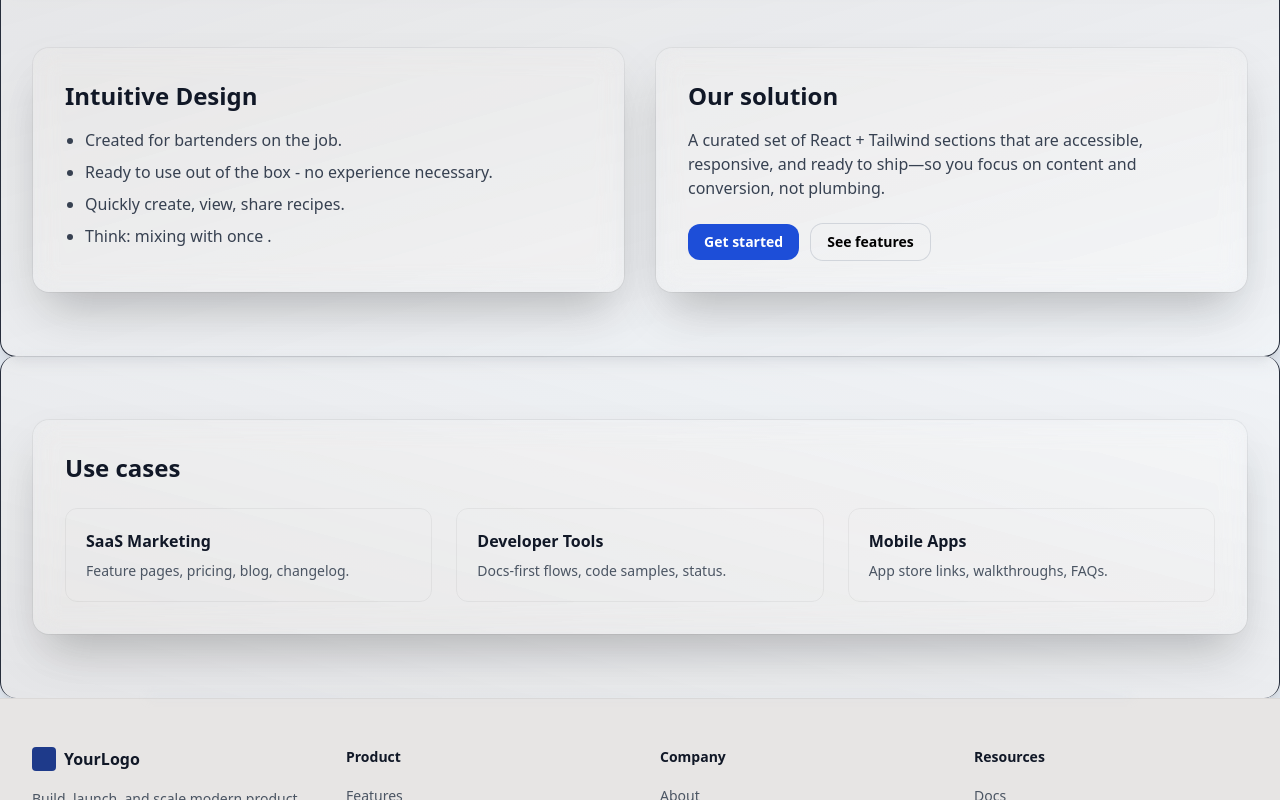
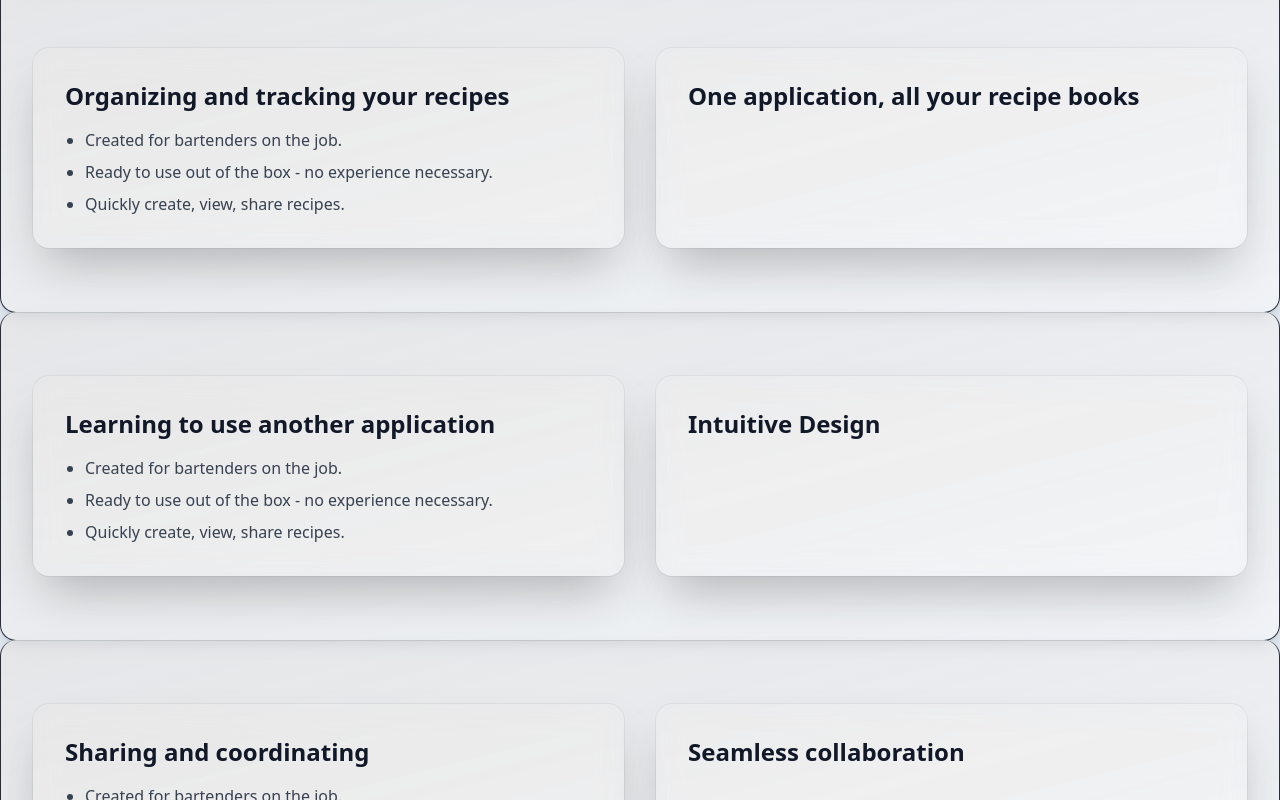
Before and after one commit to JoHeyJo/sling-it-product-site, a React (Vite) app: page / in a window 1280 px wide. Shown: the part 1180-1980 px from the top of the page. Built offline with nearby package versions, Linux system fonts and the light colour scheme.

Commit message:
DONE: Handling incoming data in ProblemsSolutions

```diff
--- a/src/components/Home.tsx
+++ b/src/components/Home.tsx
@@ -2,6 +2,7 @@ import ProblemSolution from "../sections/ProblemSolution";
 import Features from "../sections/Features";
 import UseCases from "../sections/UseCases";
 import Hero from "./Hero";
+import { problemsSolutions } from "../data/content";
 
 function Home() {
   return (
@@ -35,9 +36,16 @@ function Home() {
           },
         ]}
       />
-
       <Features />
-      <ProblemSolution />
+      {problemsSolutions.map((data, i) => (
+        <ProblemSolution
+        key={i}
+          problem={data.problem}
+          problems={data.problems}
+          solution={data.solution}
+          solutions={data.solutions}
+        />
+      ))}
       <UseCases />
     </>
   );
--- a/src/data/content.ts
+++ b/src/data/content.ts
@@ -18,6 +18,49 @@ export const features = [
     icon: "🧹",
     title: "Reduce clutter",
     blurb: "Write it down once and reuse.",
+  },
+];
+
+export const problemsSolutions = [
+  {
+    problem: "Organizing and tracking your recipes",
+    problems: [
+      "Created for bartenders on the job.",
+      "Ready to use out of the box - no experience necessary.",
+      "Quickly create, view, share recipes.",
+    ],
+    solution: "One application, all your recipe books",
+   solutions: []
+  },
+  {
+    problem: "Learning to use another application",
+    problems: [
+      "Created for bartenders on the job.",
+      "Ready to use out of the box - no experience necessary.",
+      "Quickly create, view, share recipes.",
+    ],
+    solution: "Intuitive Design",
+   solutions: []
+  },
+  {
+    problem: "Sharing and coordinating",
+    problems: [
+      "Created for bartenders on the job.",
+      "Ready to use out of the box - no experience necessary.",
+      "Quickly create, view, share recipes.",
+    ],
+    solution: "Seamless collaboration",
+   solutions: []
+  },
+  {
+    problem: "Repetitive input",
+    problems: [
+      "Created for bartenders on the job.",
+      "Ready to use out of the box - no experience necessary.",
+      "Quickly create, view, share recipes.",
+    ],
+    solution: "Reduce clutter",
+   solutions: []
   },
 ];
 
--- a/src/sections/ProblemSolution.tsx
+++ b/src/sections/ProblemSolution.tsx
@@ -1,6 +1,24 @@
-import { bgGradient, cardBorder, cardDimensions, darkBgGradient, darkCardBorder } from "../styles";
+import {
+  bgGradient,
+  cardBorder,
+  cardDimensions,
+  darkBgGradient,
+  darkCardBorder,
+} from "../styles";
 
-export default function ProblemSolution() {
+type ProblemSolutionProps = {
+  problem: string;
+  problems: string[];
+  solution: string;
+  solutions: string[];
+};
+
+export default function ProblemSolution({
+  problem,
+  problems,
+  solution,
+  solutions,
+}: ProblemSolutionProps) {
   return (
     <section
       id="problem"
@@ -19,13 +37,12 @@ export default function ProblemSolution() {
           className="rounded-2xl shadow-2xl p-8 ring-1 ring-black/5 backdrop-blur-md dark:bg-gray-900/80 dark:ring-white/10"
         >
           <h2 className="text-2xl font-semibold text-gray-900 dark:text-white">
-            Intuitive Design
+            {problem}
           </h2>
           <ul className="mt-4 list-disc space-y-2 pl-5 text-gray-700 dark:text-gray-300">
-            <li>Created for bartenders on the job.</li>
-            <li>Ready to use out of the box - no experience necessary.</li>
-            <li>Quickly create, view, share recipes.</li>
-            <li>Think: mixing with once .</li>
+            {problems.map((problem, i) => (
+              <li key={i}>{problem}</li>
+            ))}
           </ul>
         </div>
         <div
@@ -33,14 +50,14 @@ export default function ProblemSolution() {
           className="rounded-2xl shadow-2xl p-8 ring-1 ring-black/5 backdrop-blur-md dark:bg-gray-900/80 dark:ring-white/10"
         >
           <h3 className="text-2xl font-semibold text-gray-900 dark:text-white">
-            Our solution
+            {solution}
           </h3>
-          <p className="mt-4 text-gray-700 dark:text-gray-300">
-            A curated set of React + Tailwind sections that are accessible,
-            responsive, and ready to ship—so you focus on content and
-            conversion, not plumbing.
-          </p>
-          <div className="mt-6 flex gap-3">
+          <ul className="mt-4 list-disc space-y-2 pl-5 text-gray-700 dark:text-gray-300">
+            {solutions.map((solution,i) => (
+              <li key={i}>{solution}</li>
+            ))}
+          </ul>
+          {/* <div className="mt-6 flex gap-3">
             <a
               href="#get-started"
               className="rounded-xl bg-blue-700 px-4 py-2 text-sm font-semibold hover:bg-blue-800 text-white dark:bg-blue-900"
@@ -53,7 +70,7 @@ export default function ProblemSolution() {
             >
               See features
             </a>
-          </div>
+          </div> */}
         </div>
       </div>
     </section>
```
